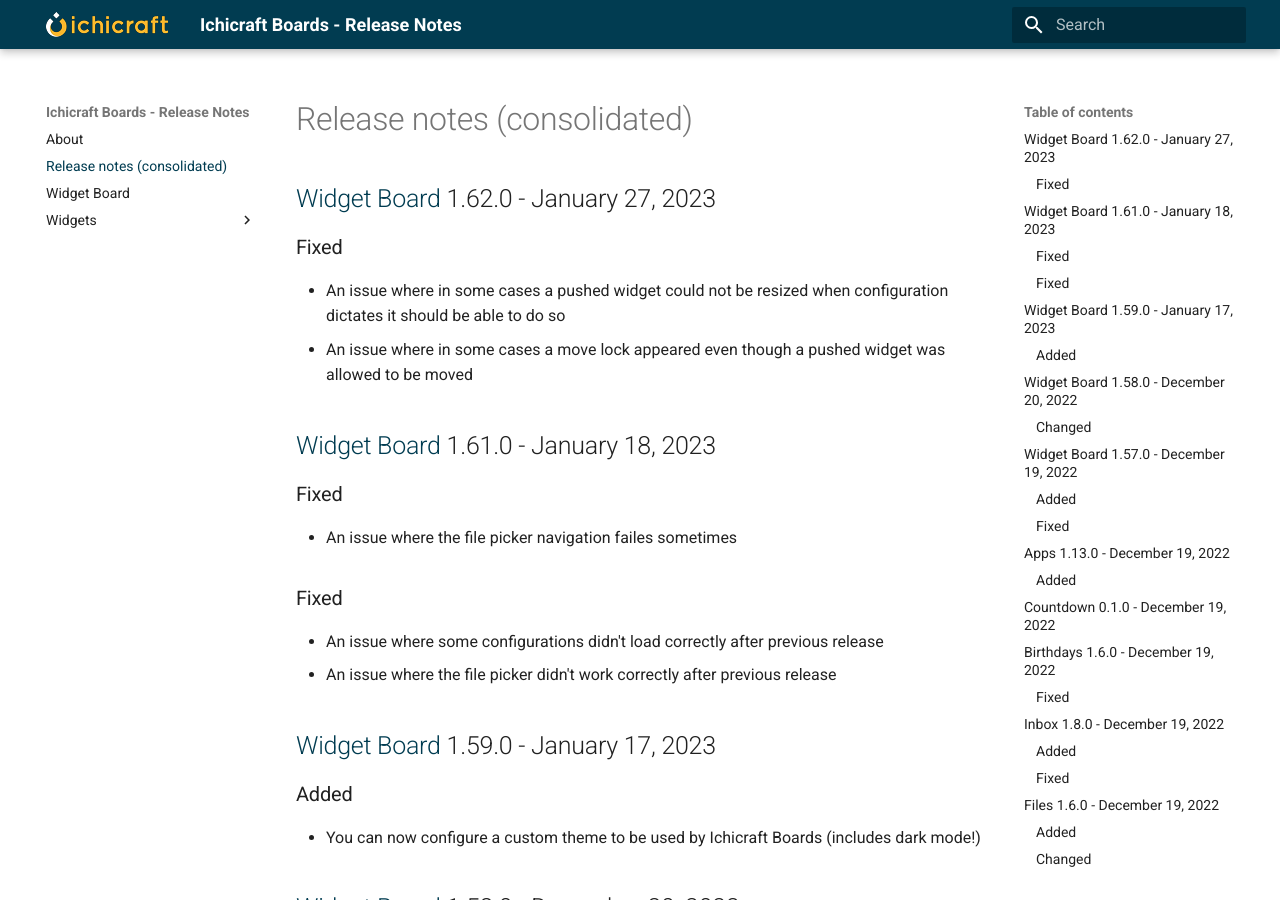
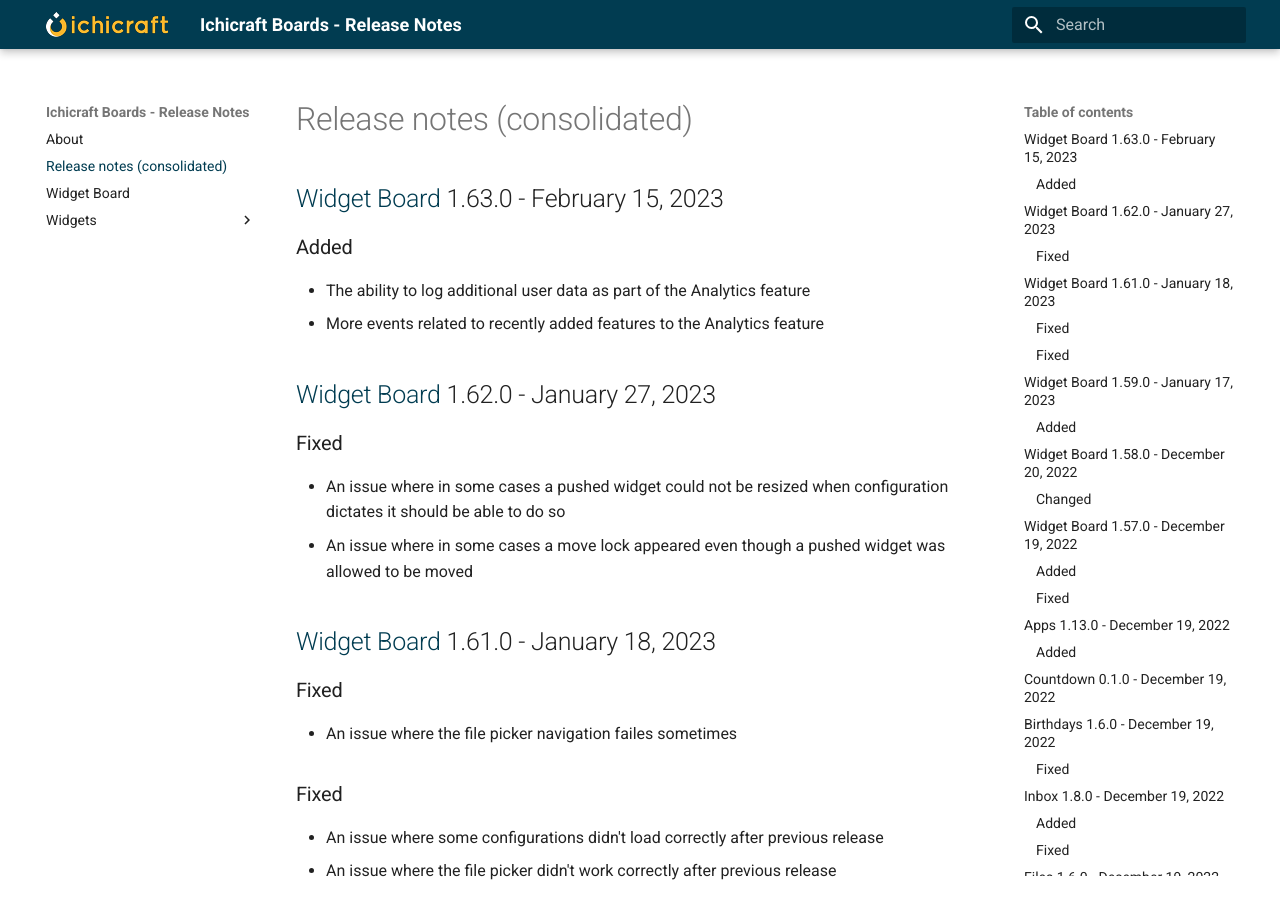
Before and after one commit to ichicraft/widgets-docs, an MkDocs documentation site: the page built from docs/Release-notes-(consolidated).md, in a window 1280 px wide and 900 px high. Built offline with MkDocs 1.6.1 and Material for MkDocs 9.7.7, drawn with Linux system fonts in a browser that asks for light colours.

Commit message:
Release notes updated by BuildService

```diff
--- a/docs/Release-notes-(consolidated).md
+++ b/docs/Release-notes-(consolidated).md
@@ -1,3 +1,9 @@
+## [Widget Board](./Widget Board.md) 1.63.0 - February 15, 2023
+
+### Added
+- The ability to log additional user data as part of the Analytics feature
+- More events related to recently added features to the Analytics feature
+
 ## [Widget Board](./Widget Board.md) 1.62.0 - January 27, 2023
 
 ### Fixed
```
Also changed, not shown: docs/Widget Board.md (+6 -0 lines).
